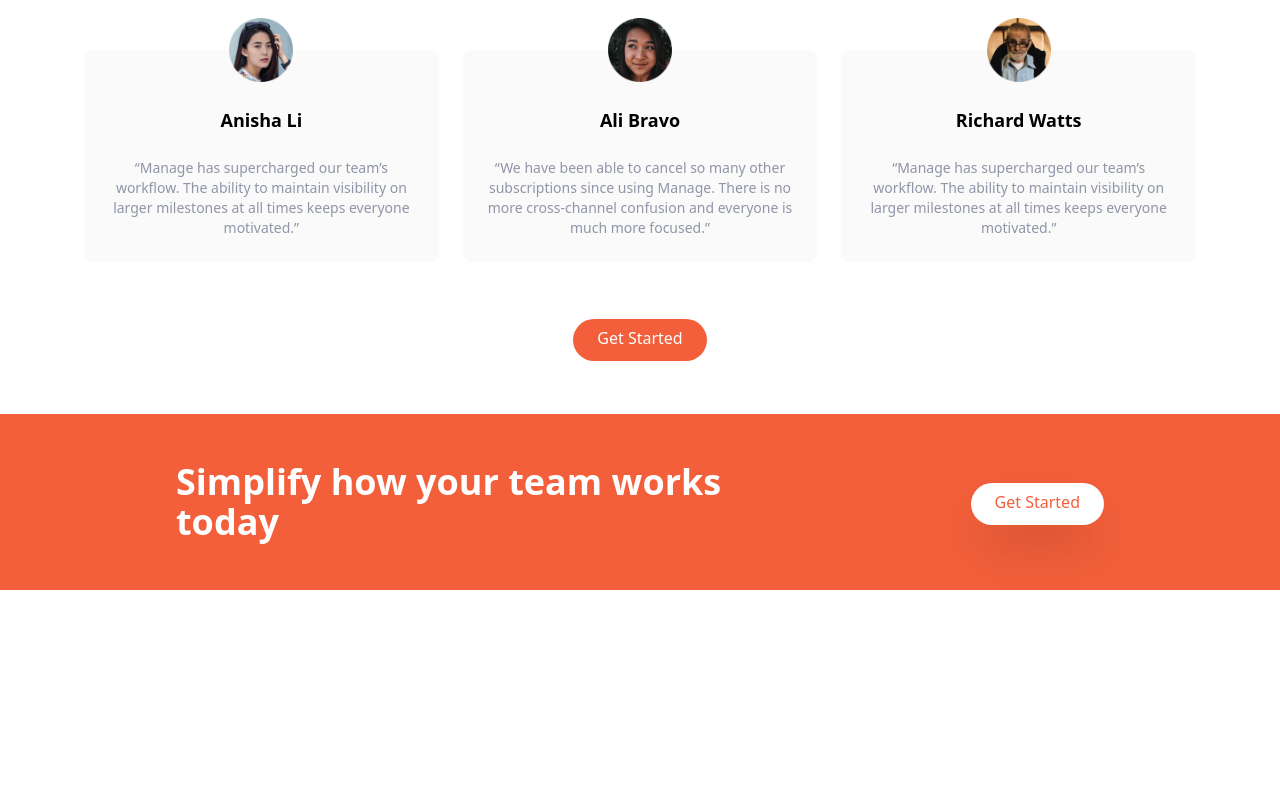
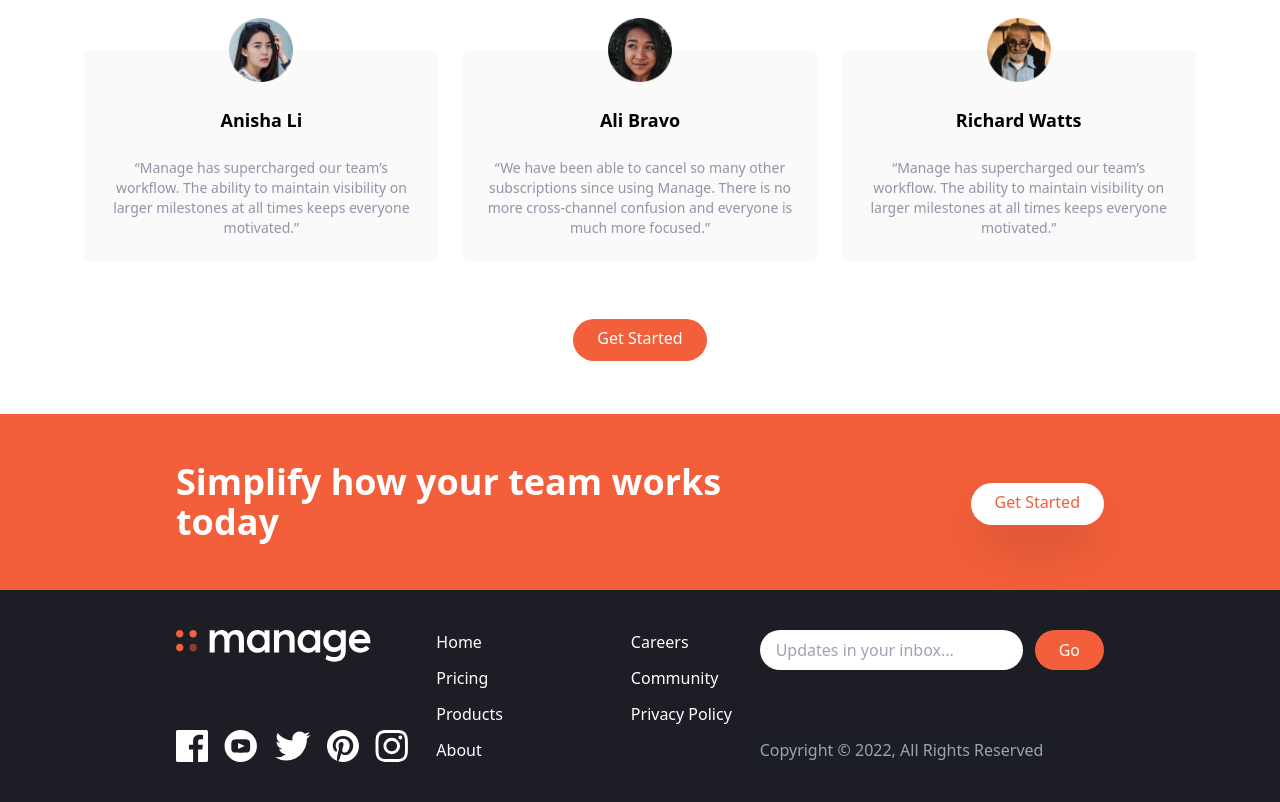
Before and after one commit to anniechakraborty/manage-landing-page, a website: page index.html in a window 1280 px wide. Shown: the part 1354-2156 px from the top of the page. Before the commit the page ends 1944 px from the top, so only its background shows below. Drawn offline with Linux system fonts and the light colour scheme.

Commit message:
footer section done

```diff
--- a/index.html
+++ b/index.html
@@ -177,5 +177,56 @@
           </div>
         </div>
     </section>
+
+    <!-- Footer -->
+    <footer class="bg-veryDarkBlue">
+        <!-- Flex Container -->
+        <div class="container flex flex-col-reverse justify-between px-6 py-10 mx-auto space-y-8 md:flex-row md:space-y-0">
+          <!-- Logo and social links container -->
+          <div class="flex flex-col-reverse items-center justify-between space-y-12 md:flex-col md:space-y-0 md:items-start">
+            <div class="mx-auto my-6 text-center text-gray-400 md:hidden">
+                <!-- We hid this in md and up screens and only show it on mobile devices here. -->
+              Copyright &copy; 2022, All Rights Reserved
+            </div>
+            <div>
+              <img src="img/logo-white.svg" class="h-8" alt="manage logo on white colour" />
+              <!-- the class h-8 gives a height of 2rem or 32px to the calling element (image here) -->
+            </div>
+            <!-- Social Links Container -->
+            <div class="flex justify-center space-x-4">
+              <a href="#"><img src="img/icon-facebook.svg" alt="facebook social link" class="h-8" /></a>
+              <a href="#"><img src="img/icon-youtube.svg" alt="youtube social link" class="h-8" /></a>
+              <a href="#"><img src="img/icon-twitter.svg" alt="twitter social link" class="h-8" /></a>
+              <a href="#"><img src="img/icon-pinterest.svg" alt="pinterest social link" class="h-8" /></a>
+              <a href="#"><img src="img/icon-instagram.svg" alt="instagram social link" class="h-8" /></a>
+            </div>
+          </div>
+          <!-- List Container -->
+          <div class="flex justify-around space-x-32">
+            <div class="flex flex-col space-y-3 text-white">
+              <a href="#" class="hover:text-brightRed">Home</a>
+              <a href="#" class="hover:text-brightRed">Pricing</a>
+              <a href="#" class="hover:text-brightRed">Products</a>
+              <a href="#" class="hover:text-brightRed">About</a>
+            </div>
+            <div class="flex flex-col space-y-3 text-white">
+              <a href="#" class="hover:text-brightRed">Careers</a>
+              <a href="#" class="hover:text-brightRed">Community</a>
+              <a href="#" class="hover:text-brightRed">Privacy Policy</a>
+            </div>
+          </div>
+
+          <!-- Input Container -->
+          <div class="flex flex-col justify-between">
+            <form>
+              <div class="flex space-x-3">
+                <input type="text" class="flex-1 px-4 rounded-full focus:outline-none" placeholder="Updates in your inbox..."/>
+                <button class="px-6 py-2 text-white rounded-full bg-brightRed hover:bg-brightRedLight focus:outline-none">Go</button>
+              </div>
+            </form>
+            <div class="hidden text-gray-400 md:block">Copyright &copy; 2022, All Rights Reserved</div>
+          </div>
+        </div>
+      </footer>
 </body>
 </html>
```
Also changed, not shown: css/main.css.
